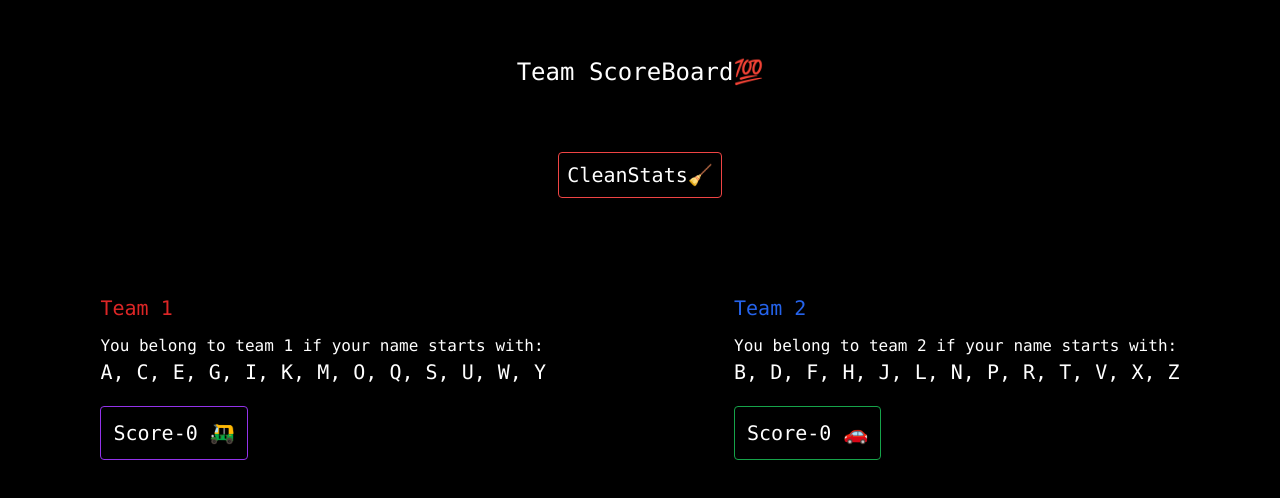
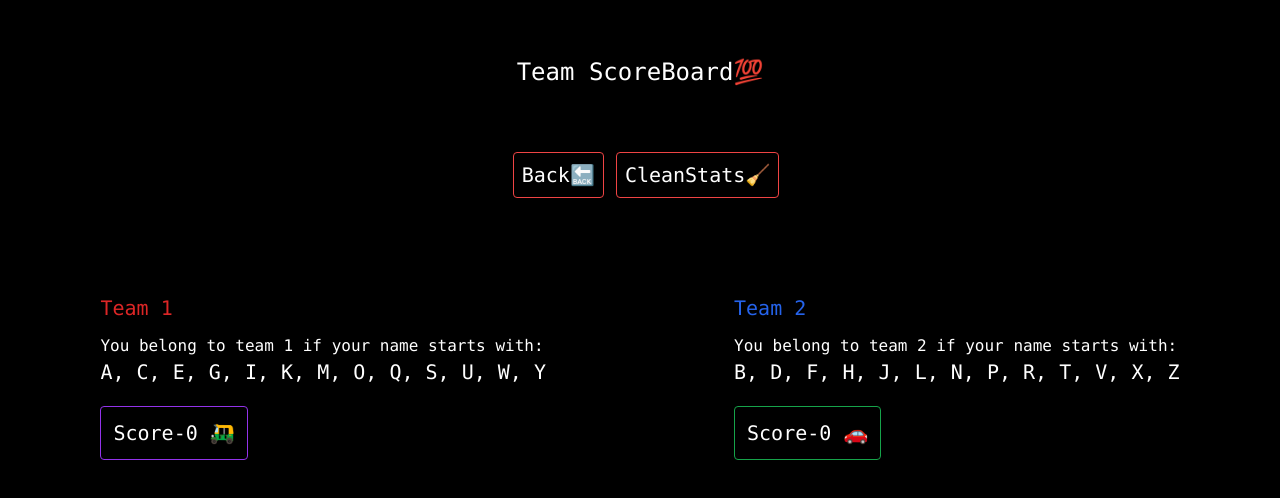
Before and after one commit to shaik11r/leaderBoard, a React (Vite) app in the folder lbapp/: page /team in a window 1280 px wide. Shown: the top 498 px of the page. Built offline with nearby package versions, Linux system fonts and the light colour scheme.

Commit message:
done with adding back button

```diff
--- a/lbapp/src/LeaderBoard.jsx
+++ b/lbapp/src/LeaderBoard.jsx
@@ -1,5 +1,5 @@
 import { useEffect, useState } from "react";
-import { motion } from "framer-motion";
+import { motion, AnimatePresence } from "framer-motion";
 import { Link } from "react-router-dom";
 function LeaderBoard() {
   const [name, setName] = useState("");
@@ -69,6 +69,10 @@ function LeaderBoard() {
     localStorage.removeItem("todayLeaderBoard");
     setTodayLeaderBoard([]);
   };
+  const clearStatsfunAllTime = () => {
+    localStorage.removeItem("allTimeLeaderBoard");
+    setLeaderBoard([]);
+  };
   const sortLeaderBoard = (lb) => {
     return lb.sort((a, b) => b.points - a.points);
   };
@@ -90,10 +94,11 @@ function LeaderBoard() {
   };
 
   const container = {
-    hidden: { opacity: 1, scale: 0 },
+    hidden: { opacity: 1, scale: 0, y: 20 },
     visible: {
       opacity: 1,
       scale: 1,
+      y: 0,
       transition: {
         delayChildren: 0.4,
         staggerChildren: 0.3,
@@ -106,20 +111,35 @@ function LeaderBoard() {
       y: 0,
       opacity: 1,
     },
+    exit: { opacity: 0, y: -20, transition: { duration: 0.4 } },
   };
 
   return (
-    <>
-      <div></div>
+    <motion.div
+      initial={{ y: 20, opacity: 0, scale: 0.3 }}
+      animate={{ opacity: 1, y: 0, scale: 1 }}
+      transition={{
+        type: "spring",
+        stiffness: 260,
+        damping: 30,
+      }}>
       <div className="m-11 font-mono text-center">
         <h1 className="text-2xl p-3 mb-3">LeaderBoard🎯</h1>
         <div className="text-xl">
-          <button onClick={() => setActiveTab("today")} className="m-2">
+          <motion.button
+            whileTap={{ scale: 0.9, rotate: 20 }}
+            className={`m-2 ${activeTab === "today" ? "border border-purple-700 p-1 rounded" : ""}`}
+            onClick={() => setActiveTab("today")}>
             Today
-          </button>
-          <button onClick={() => setActiveTab("all-time")} className="m-2">
+          </motion.button>
+          <motion.button
+            whileTap={{ scale: 0.9, rotate: -20 }}
+            onClick={() => setActiveTab("all-time")}
+            className={`m-2 ${
+              activeTab === "today" ? "" : "border border-purple-700 p-1 rounded"
+            }`}>
             AllTime
-          </button>
+          </motion.button>
           <Link to="/team">TeamScoreBoard</Link>
         </div>
         <form onSubmit={handleSubmit} className="mb-5 forsmallScreens ">
@@ -143,12 +163,17 @@ function LeaderBoard() {
             required
           />
           {errors.points && <p className="text-red-500 text-xs italic">{errors.points}</p>}
-          <button type="submit" className="smallscreen border border-purple-700 rounded-lg p-2">
+          <motion.button
+            type="submit"
+            whileHover={{ scale: 1.1 }}
+            whileTap={{ scale: 0.9 }}
+            transition={{ ease: "easeOut", duration: 0.2 }}
+            className="smallscreen border border-purple-700 rounded-lg p-2">
             Submit
-          </button>
+          </motion.button>
         </form>
         {activeTab === "today" ? (
-          <>
+          <AnimatePresence>
             <motion.ul
               className="grid place-items-center"
               variants={container}
@@ -187,9 +212,9 @@ function LeaderBoard() {
             <button className="mt-5 border border-red-500 rounded-lg p-2" onClick={clearStatsfun}>
               clearStats🧹
             </button>
-          </>
+          </AnimatePresence>
         ) : (
-          <>
+          <AnimatePresence>
             <motion.ul
               className="grid place-items-center"
               variants={container}
@@ -225,10 +250,15 @@ function LeaderBoard() {
                 </motion.li>
               ))}
             </motion.ul>
-          </>
+            <button
+              className="mt-5 border border-red-500 rounded-lg p-2"
+              onClick={clearStatsfunAllTime}>
+              clearStats🧹
+            </button>
+          </AnimatePresence>
         )}
       </div>
-    </>
+    </motion.div>
   );
 }
 
--- a/lbapp/src/TeamBoard.jsx
+++ b/lbapp/src/TeamBoard.jsx
@@ -1,5 +1,6 @@
 import React, { useState } from "react";
 import { easeIn, motion } from "framer-motion";
+import { Link } from "react-router-dom";
 const TeamBoard = () => {
   const [teamA, setTeamA] = useState(parseInt(localStorage.getItem("teamA")) || 0);
   const [teamB, setTeamB] = useState(parseInt(localStorage.getItem("teamB")) || 0);
@@ -23,9 +24,25 @@ const TeamBoard = () => {
     localStorage.setItem("teamB", 0);
   };
   return (
-    <>
+    <motion.div
+      initial={{ y: 20, opacity: 0, scale: 0.3 }}
+      animate={{ opacity: 1, y: 0, scale: 1 }}
+      transition={{
+        type: "spring",
+        stiffness: 300,
+        damping: 30,
+      }}>
       <div className=" m-11 font-mono text-center">
         <h1 className="text-2xl p-3 mb-3">Team ScoreBoard💯</h1>
+        <Link to="/">
+          <motion.button
+            whileHover={{ scale: 1.1 }}
+            whileTap={{ scale: 0.9 }}
+            transition={{ ease: "easeOut", duration: 0.2 }}
+            className="my-10 rounded border border-red-500 p-2 mx-3 text-xl">
+            Back🔙
+          </motion.button>
+        </Link>
         <motion.button
           whileHover={{ scale: 1.1 }}
           whileTap={{ scale: 0.9 }}
@@ -68,7 +85,7 @@ const TeamBoard = () => {
           </motion.button>
         </div>
       </div>
-    </>
+    </motion.div>
   );
 };
 
```
